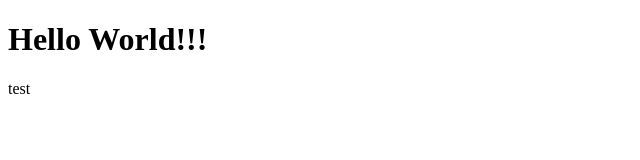
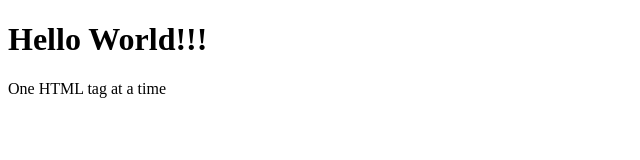
Before and after one commit to alizardguy/alizardguy.github.io, an Eleventy site: page src/index.html in a window 1280 px wide. Shown: the whole page, without its empty margins (0-640 px from the left). Built offline with nearby package versions, Linux system fonts and the light colour scheme; Eleventy itself is replaced by a stand-in of ours; files that its build step writes are made by us from their sources.

Commit message:
Update index.html

```diff
--- a/src/index.html
+++ b/src/index.html
@@ -3,4 +3,4 @@
 layout: layouts/base.html
 ---
 <h1>Hello World!!!</h1>
-<p>test</p>
+<p>One HTML tag at a time</p>
```
